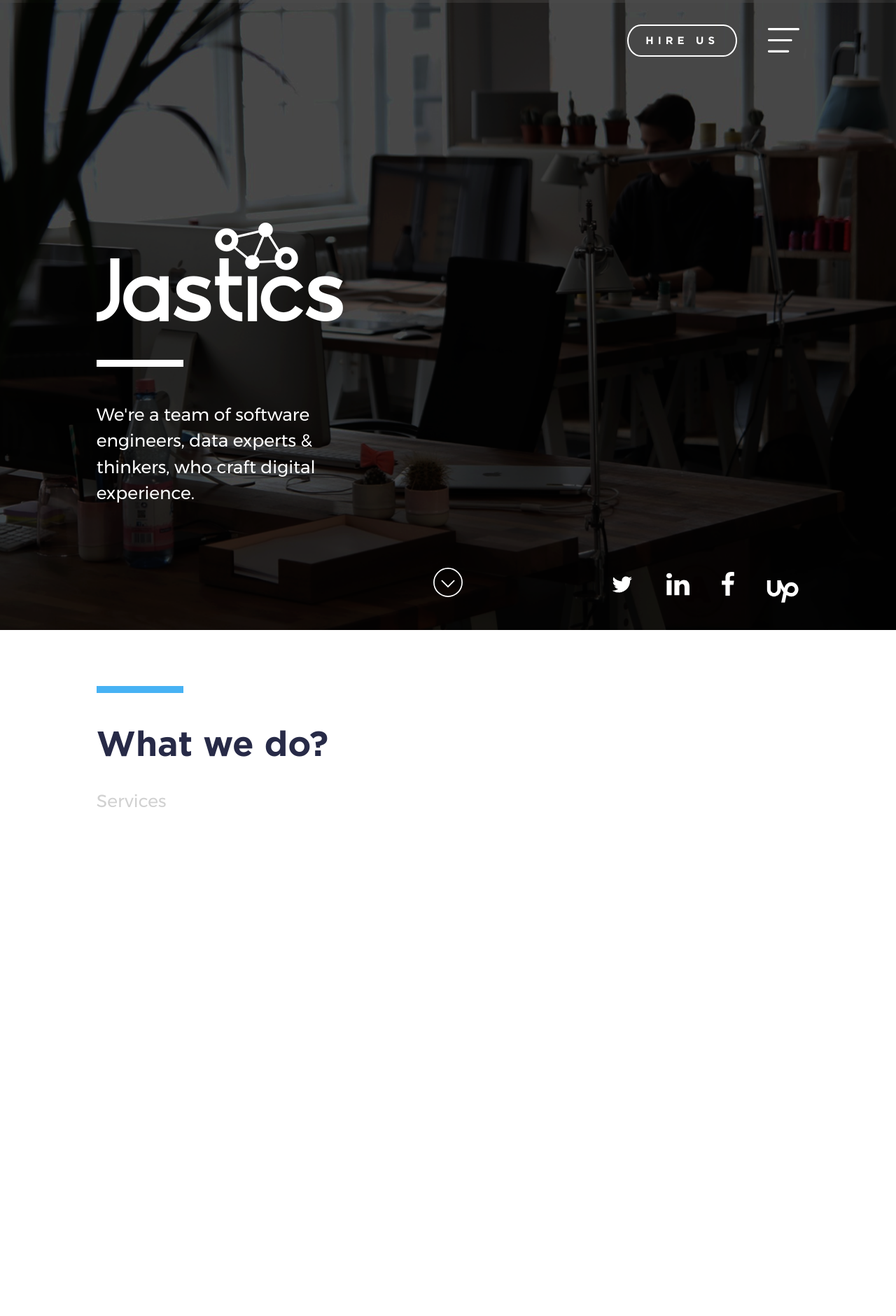
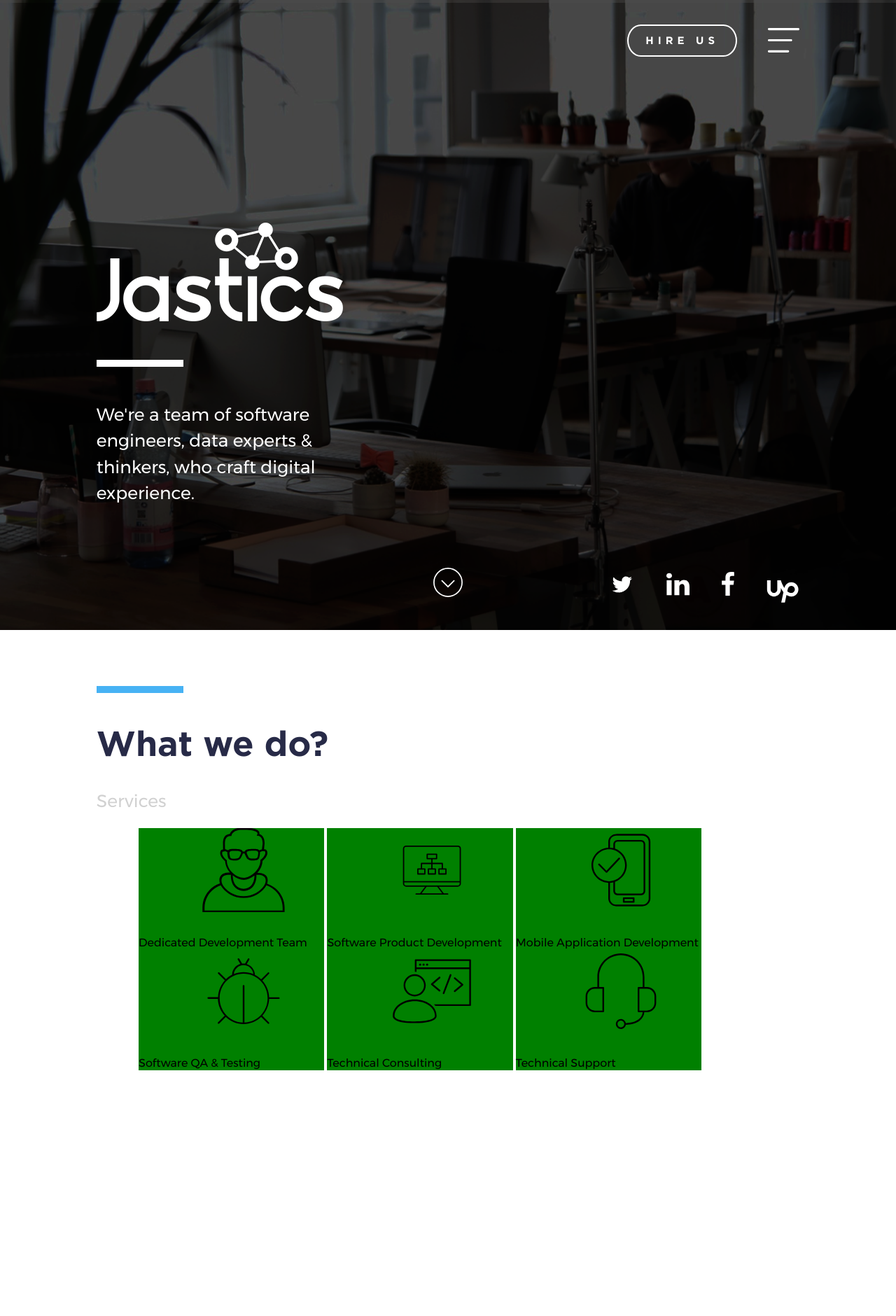
Before and after one commit to chalatz/jastics-labs, a Jekyll site: the page built from index.md, in a window 1280 px wide. Shown: the whole page at 70% size. Built offline with Jekyll 4.4.1, drawn with Linux system fonts in a browser that asks for light colours.

Commit message:
Working on what-we-do

```diff
--- /dev/null
+++ b/_data/what-we-do-icons.yml
@@ -0,0 +1,19 @@
+items:
+
+  - title: Dedicated Development Team
+    icon_id: dedicated-develpoment-team
+
+  - title: Software Product Development
+    icon_id: software-product-development
+
+  - title: Mobile Application Development
+    icon_id: mobile-application-development
+
+  - title: Software QA & Testing
+    icon_id: software-qa-and-testing
+
+  - title: Technical Consulting
+    icon_id: technical-consulting
+
+  - title: Technical Support
+    icon_id: technical-support
--- a/_includes/sections/what-we-do.html
+++ b/_includes/sections/what-we-do.html
@@ -10,4 +10,19 @@
         Services
     </p>
 
+    <div class="section__content">
+
+        <div class="what-we-do__icons">
+            {% for item in site.data.what-we-do-icons.items %}
+            <div class="what-we-do__icon {{ item.icon_id }}-icon">
+                {% include svg/icon.html id=item.icon_id %}
+                <div class="what-we-do__desc">
+                    {{ item.title }}
+                </div>
+            </div>
+            {% endfor %}
+        </div>
+
+    </div>
+
 </section>
--- a/_sass/icons.scss
+++ b/_sass/icons.scss
@@ -67,7 +67,7 @@
 
 }
 
-.what-we-do__icon {
+.software-product-development-icon {
     fill: none;
     stroke: #000;
     stroke-width: 1.5;
--- a/_sass/sections.scss
+++ b/_sass/sections.scss
@@ -13,4 +13,22 @@
         font-size: 25px;
     }
 
+    &__content {
+        width: 88%;
+        margin: 0 auto;
+    }
+
 }
+
+.what-we-do {
+
+    &__icon {
+
+        background-color: green;
+
+        display: inline-block;
+        width: 30%;
+
+    }
+
+}
```
